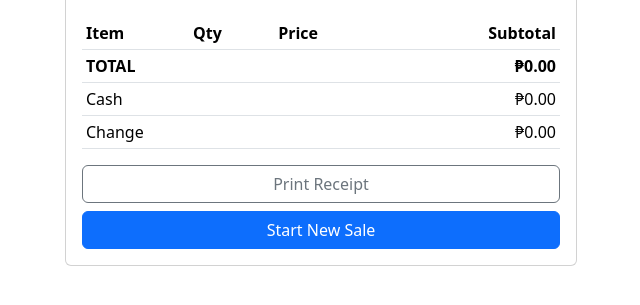
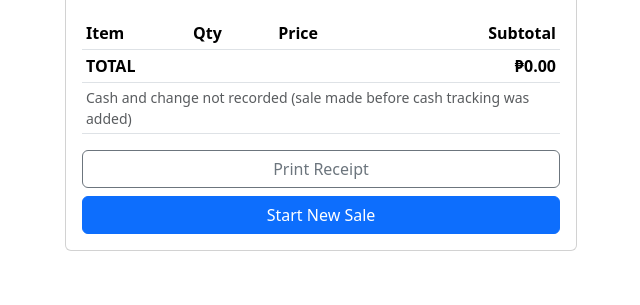
Before and after one commit to JmlAsync/inventory-pos-system, a Flask app: template templates/receipt.html in a window 1280 px wide. Shown: the part 253-558 px from the top of the page, without its empty margins (319-959 px from the left). Run offline with Flask 3, Linux system fonts and the light colour scheme; the template is opened without the code that fills it, so the values that code supplies are empty.

Commit message:
Show 'not recorded' on receipts made before cash tracking

```diff
--- a/templates/receipt.html
+++ b/templates/receipt.html
@@ -24,8 +24,13 @@
             </tbody>
             <tfoot>
                 <tr><th colspan="3">TOTAL</th><th class="text-end">₱{{ "%.2f"|format(sale.total) }}</th></tr>
+                {% if sale.cash_received > 0 %}
                 <tr><td colspan="3">Cash</td><td class="text-end">₱{{ "%.2f"|format(sale.cash_received) }}</td></tr>
                 <tr><td colspan="3">Change</td><td class="text-end">₱{{ "%.2f"|format(sale.change_due) }}</td></tr>
+                {% else %}
+                <!-- Sales made before v0.8.0 added cash tracking have 0 here -->
+                <tr><td colspan="4" class="text-muted small">Cash and change not recorded (sale made before cash tracking was added)</td></tr>
+                {% endif %}
             </tfoot>
         </table>
         <!-- d-print-none: Bootstrap hides these buttons on the printed page -->
```
